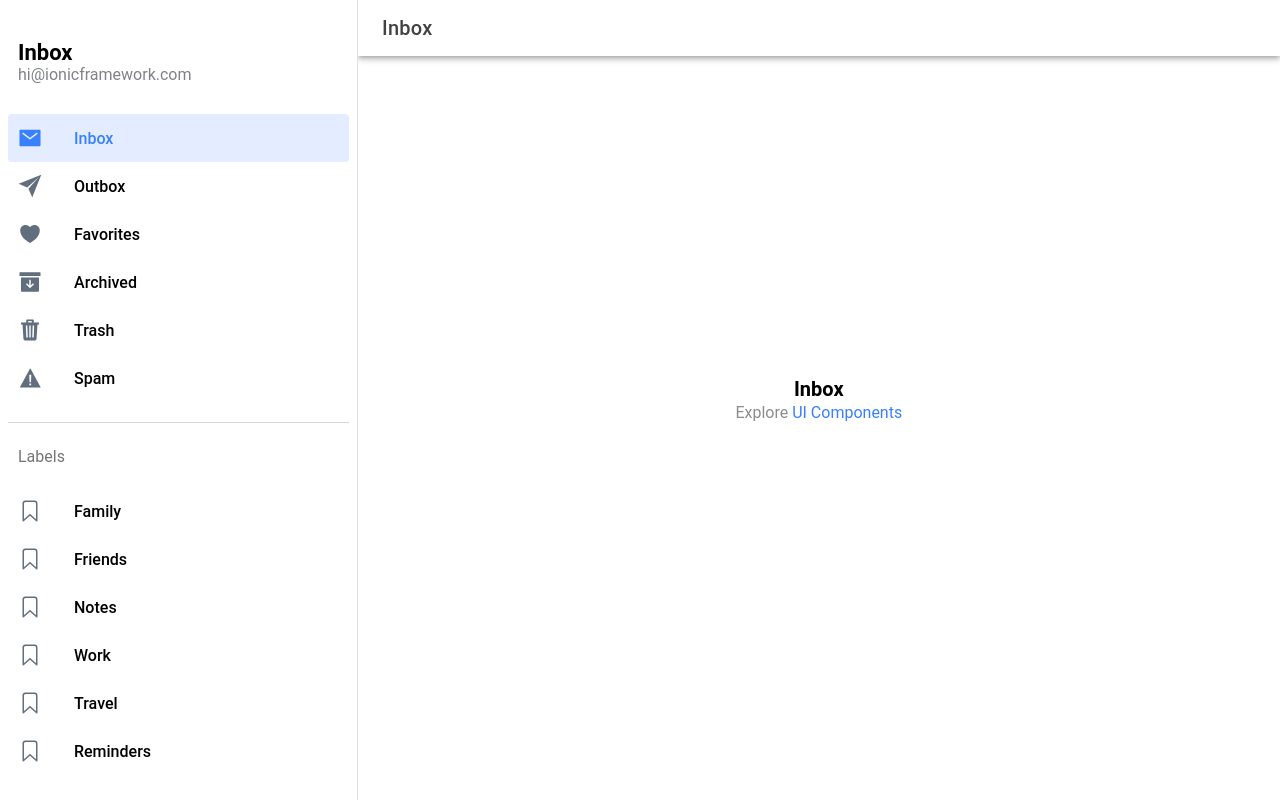
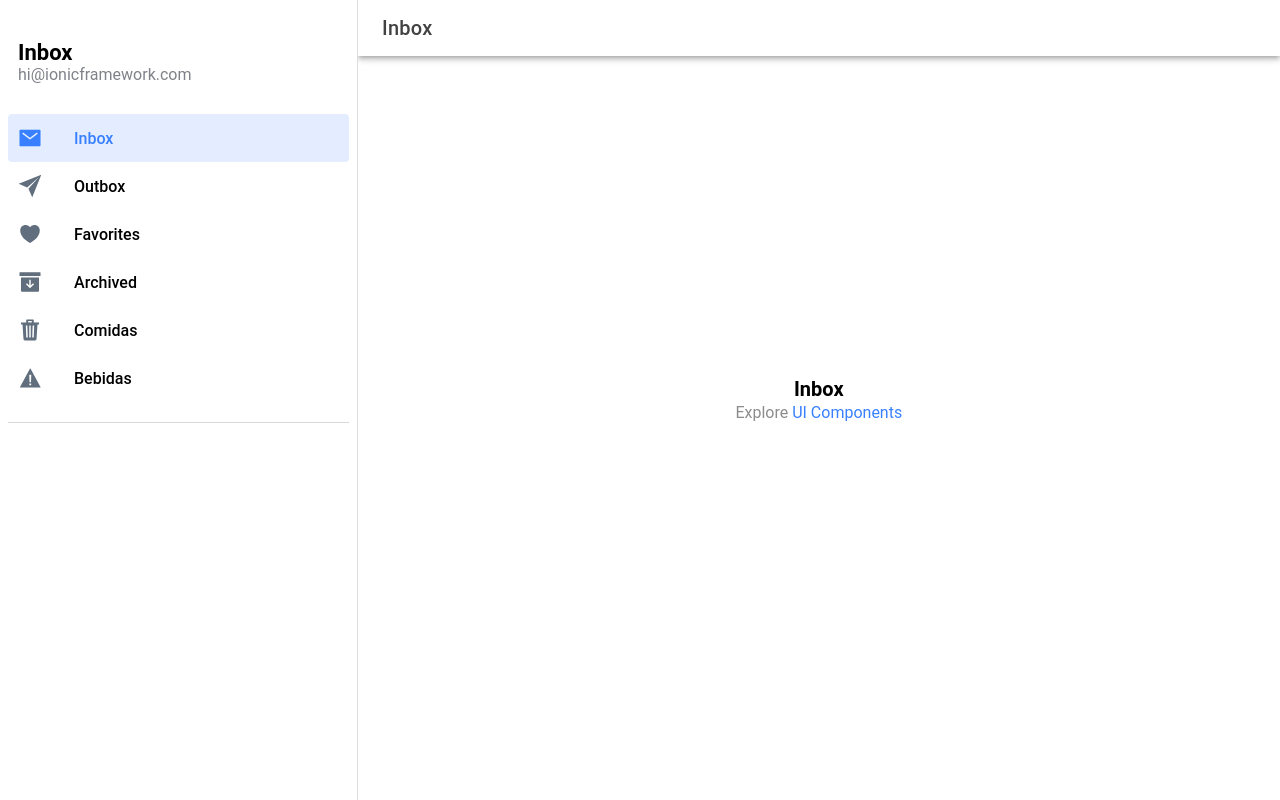
Before and after one commit to wwIrvingww/RestauranteBD-Proyecto2, a React (Vite) app in the folder restaurant/: page /folder/Inbox in a window 1280 px wide. Built offline with nearby package versions, Linux system fonts and the light colour scheme.

Commit message:
labels removed

```diff
--- a/restaurant/src/components/Menu.tsx
+++ b/restaurant/src/components/Menu.tsx
@@ -47,20 +47,20 @@ const appPages: AppPage[] = [
     mdIcon: archiveSharp
   },
   {
-    title: 'Trash',
+    title: 'Comidas',
     url: '/folder/Trash',
     iosIcon: trashOutline,
     mdIcon: trashSharp
   },
   {
-    title: 'Spam',
+    title: 'Bebidas',
     url: '/folder/Spam',
     iosIcon: warningOutline,
     mdIcon: warningSharp
   }
 ];
 
-const labels = ['Family', 'Friends', 'Notes', 'Work', 'Travel', 'Reminders'];
+
 
 const Menu: React.FC = () => {
   const location = useLocation();
@@ -82,16 +82,6 @@ const Menu: React.FC = () => {
             );
           })}
         </IonList>
-
-        <IonList id="labels-list">
-          <IonListHeader>Labels</IonListHeader>
-          {labels.map((label, index) => (
-            <IonItem lines="none" key={index}>
-              <IonIcon aria-hidden="true" slot="start" icon={bookmarkOutline} />
-              <IonLabel>{label}</IonLabel>
-            </IonItem>
-          ))}
-        </IonList>
       </IonContent>
     </IonMenu>
   );
```
